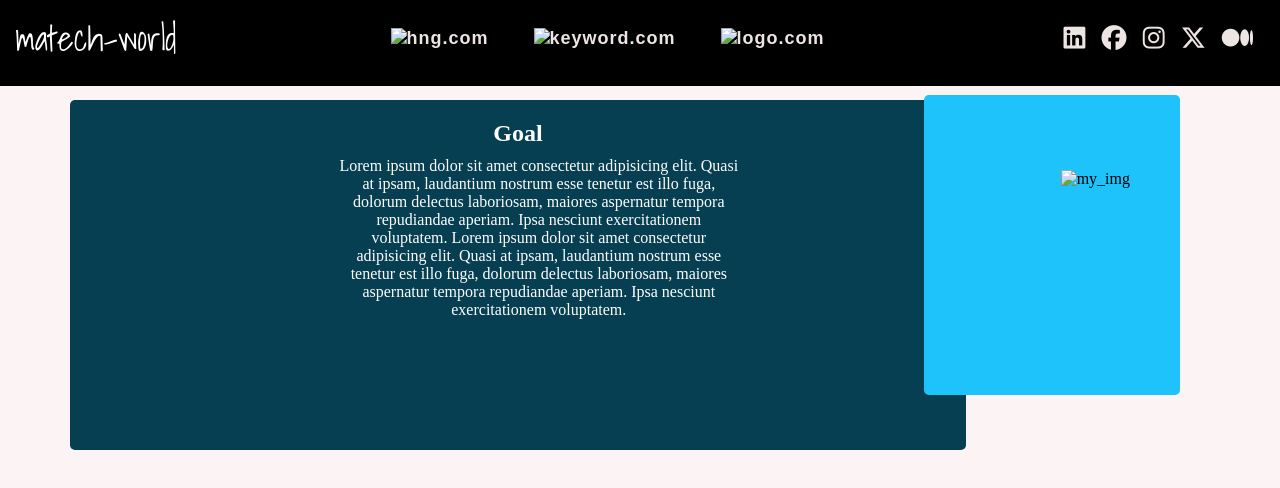
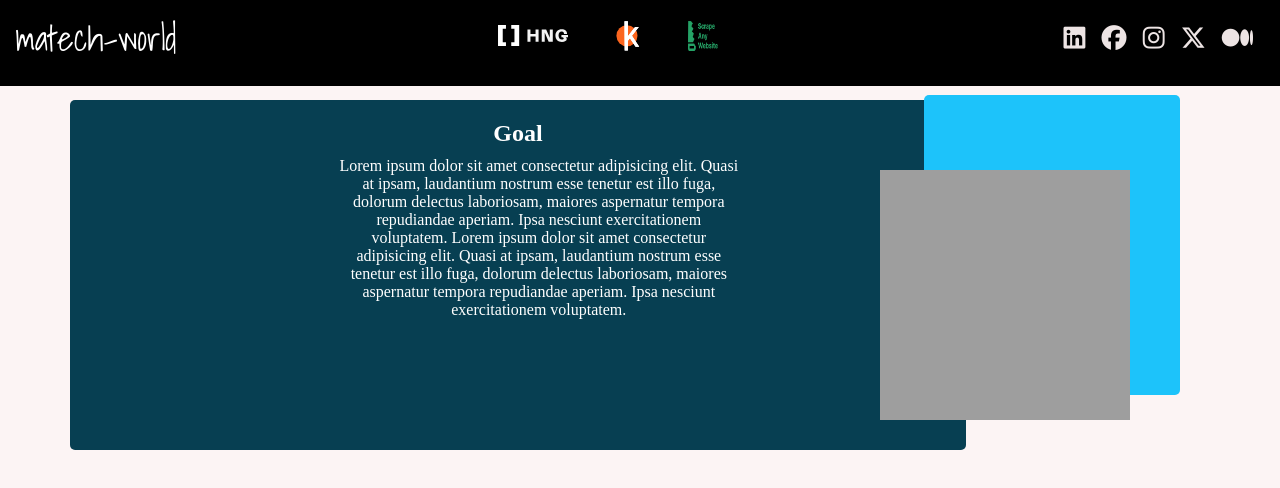
Before and after one commit to Matthrw/HNG-task-one, a plain HTML site: page index.html in a window 1280 px wide. Drawn offline with Linux system fonts and the light colour scheme; the site is published under a folder, as on GitHub Pages, so addresses that start at the root find nothing.

Commit message:
Update index.html

```diff
--- a/index.html
+++ b/index.html
@@ -31,7 +31,7 @@
             <li>
               <a href="https://hng.tech/learn" target="_blank"
                 ><img
-                  src="/img/logo.svg"
+                  src="./img/logo.svg"
                   alt="hng.com"
                   style="width: 70px; height: 70x"
               /></a>
@@ -39,7 +39,7 @@
             <li>
               <a href="https://keyword.dog/" target="_blank"
                 ><img
-                  src="/img/logo (1).svg"
+                  src="./img/logo (1).svg"
                   alt="keyword.com"
                   style="width: 30px; height: 30px"
               /></a>
@@ -47,7 +47,7 @@
             <li>
               <a href="https://scrapeanyweb.site/" target="_blank"
                 ><img
-                  src="/img/logo.png"
+                  src="./img/logo.png"
                   alt="logo.com"
                   style="width: 30px; height: 30px"
               /></a>
@@ -108,7 +108,7 @@
       </div>
       <div class="image--container">
         <img
-          src="/img/IMG_20231210_150846_307.jpg"
+          src="./img/IMG_20231210_150846_307.jpg"
           alt="my_img"
           width="250px"
           height="250px"
```
